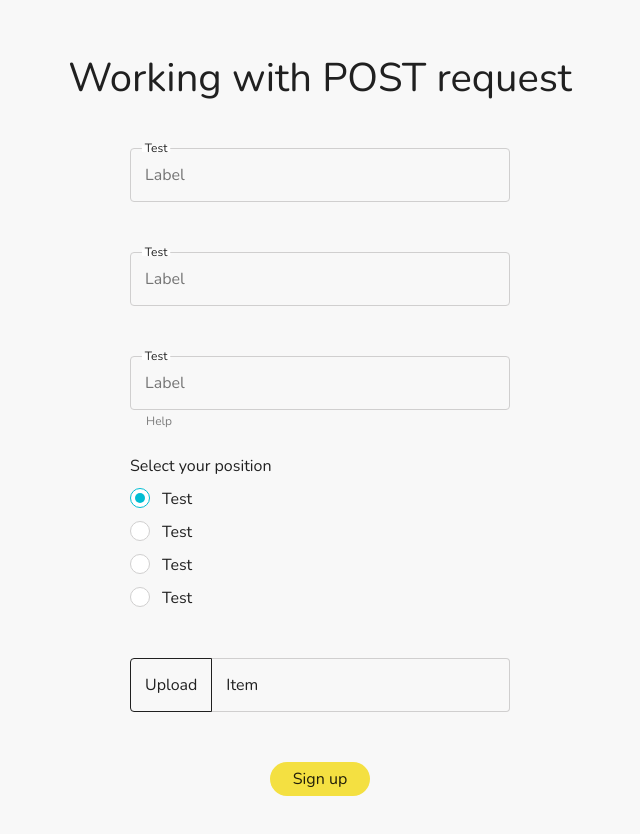
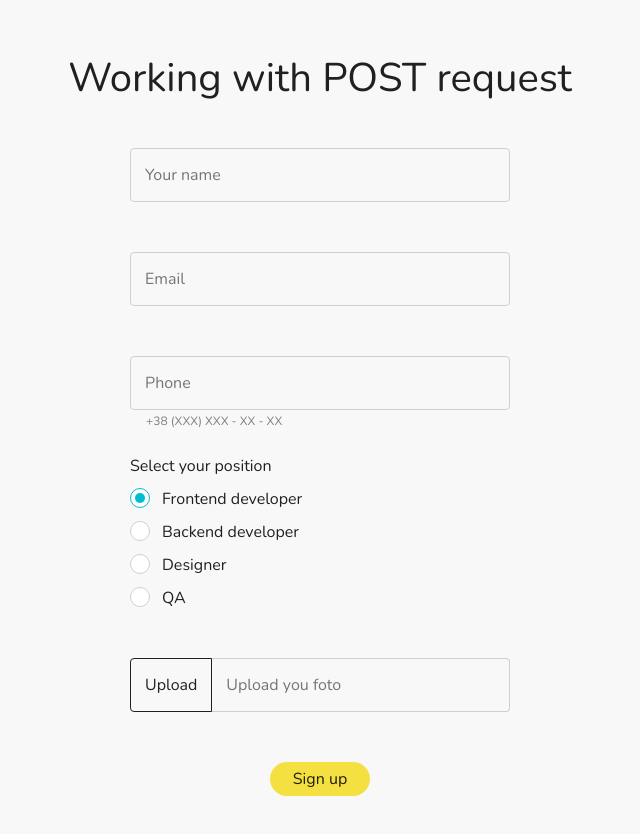
Before and after one commit to SpectreH/frontend-test-assignment, a Vue app in the folder frontend/: page / in a window 1280 px wide. Shown: the part 1360-2194 px from the top of the page, without its empty margins (320-960 px from the left). Built offline with nearby package versions, Linux system fonts and the light colour scheme.

Commit message:
create post form functionality

```diff
--- a/frontend/src/components/NormalInput.vue
+++ b/frontend/src/components/NormalInput.vue
@@ -1,8 +1,8 @@
 <template>
   <div>
-    <div class="input-group" error="false">
-      <label class="floating-label">{{ label }}</label>
-      <input placeholder="Label">
+    <div class="input-group" :error="errorMessage">
+      <label v-if="modelValue" class="floating-label">{{ label }}</label>
+      <input :placeholder="label" :value="modelValue" @input="$emit('update:modelValue', $event.target.value)">
     </div>
     <label v-if="helperMessage && !errorMessage" class="helper-message">{{ helperMessage }}</label>
     <label v-if="errorMessage" class="helper-message error">{{ errorMessage }}</label>
@@ -12,6 +12,7 @@
 <script>
 export default {
   props: {
+    modelValue: String,
     label: String,
     helperMessage: String,
     errorMessage: String,
--- a/frontend/src/components/RadioButton.vue
+++ b/frontend/src/components/RadioButton.vue
@@ -2,7 +2,7 @@
   <div>
     <label class="radio-container">
       <span>{{ label }}</span>
-      <input name="radio" type="radio" :value="value" :checked="selected"/>
+      <input name="radio" type="radio" :value="value" @input="$emit('update:modelValue', $event.target.value)" :checked="selected"/>
       <div class="b-input"></div>
     </label>
   </div>
--- /dev/null
+++ b/frontend/src/components/UploadInput.vue
@@ -0,0 +1,25 @@
+<template>
+  <div>
+    <div class="input-group upload" error="false">
+      <button type="button" upload>Upload</button>
+      <input :placeholder="label" disabled>
+    </div>
+    <label v-if="helperMessage && !errorMessage" class="helper-message">{{ helperMessage }}</label>
+    <label v-if="errorMessage" class="helper-message error">{{ errorMessage }}</label>
+  </div>
+</template>
+
+<script>
+export default {
+  props: {
+    value: File,
+    label: String,
+    helperMessage: String,
+    errorMessage: String,
+  }
+}
+</script>
+
+<style>
+
+</style>
--- a/frontend/src/style/input.scss
+++ b/frontend/src/style/input.scss
@@ -47,7 +47,7 @@ input {
     content: " ";
     display: block;
     position: absolute;
-    background: #fff;
+    background: $light-gray;
     height: 8px;
     top: 40%;
     left: -4px;
--- /dev/null
+++ b/frontend/src/style/main.scss
@@ -0,0 +1,40 @@
+// Main section style
+main {
+  .main-header, .form-header {
+    text-align: center;
+    margin: 0;
+    margin-bottom: 50px;
+    margin-left: 16px;
+    margin-right: 16px;
+  }
+
+  .main-people-list {
+    justify-content: center;
+    display: flex;
+    flex-wrap: wrap;
+    gap: 29px;
+  }
+
+  .main-people-more {
+    margin-top: 50px;
+    display: flex;
+    justify-content: center;
+    margin-bottom: 140px;
+  }
+}
+
+
+// Main section people card style
+.card {
+  width: 370px;
+  height: 254px;
+  background-color: #fff;
+  border-radius: 10px;
+
+  .card-content {
+    padding: 20px;
+    display: grid;
+    gap: 20px;
+    justify-items: center;
+  }
+}
--- /dev/null
+++ b/frontend/src/style/nav.scss
@@ -0,0 +1,28 @@
+// Nav section style
+nav {
+  display: grid;
+  background: linear-gradient(0deg, rgba(0, 0, 0, 0.5), rgba(0, 0, 0, 0.5)), url("../assets/pexels-alexandr-podvalny-1227513.jpeg");
+  background-position: 60% 81%;
+  background-size: 2500px;
+  margin-bottom: 140px;
+
+  .nav-content {
+    margin: auto;
+    justify-items: center;
+    text-align: center;
+    max-width: 380px;
+    display: grid;
+    gap: 32px;
+
+    .nav-content-text {
+      color: #fff;
+      display: grid;
+      gap: 21px;
+    }
+
+    h1,
+    p {
+      margin: 0;
+    }
+  }
+}
--- a/frontend/src/style/style.scss
+++ b/frontend/src/style/style.scss
@@ -40,3 +40,5 @@ body, button, input {
 @import 'input';
 @import 'radio';
 @import 'responsive';
+@import 'nav';
+@import 'main'
--- a/frontend/src/views/HomeView.vue
+++ b/frontend/src/views/HomeView.vue
@@ -10,7 +10,7 @@
       </div>
     </nav>
     <main>
-      <section>
+      <section ref="section1">
         <h1 class="main-header">Working with GET request</h1>
 
         <div class="main-people-list">
@@ -22,30 +22,27 @@
         </div>
       </section>
 
-      <section style="margin-bottom: 100px">
+      <section style="margin-bottom: 100px" ref="section2">
         <h1 class="form-header">Working with POST request</h1>
         <form action="POST" style="width: 380px; display: grid; margin: auto;">
           <div style="display: grid; gap: 50px">
-            <NormalInput label="Test" />
-            <NormalInput label="Test" />
-            <NormalInput label="Test" helperMessage="Help" />
+            <NormalInput label="Your name" v-model="name" />
+            <NormalInput label="Email" v-model="email" />
+            <NormalInput label="Phone" v-model="phone" helperMessage="+38 (XXX) XXX - XX - XX" />
           </div>
 
           <div class="radio-input-group" style="display: grid; gap: 7px; margin-top: 25px; margin-bottom: 47px">
             <label>Select your position</label>
-            <RadioButton :value="1" label="Test" selected/>
-            <RadioButton :value="1" label="Test" />
-            <RadioButton :value="1" label="Test" />
-            <RadioButton :value="1" label="Test" />
+            <RadioButton v-model="position" value="Frontend developer" label="Frontend developer" selected/>
+            <RadioButton v-model="position" value="Backend developer" label="Backend developer" />
+            <RadioButton v-model="position" value="Designer" label="Designer" />
+            <RadioButton v-model="position" value="QA" label="QA" />
           </div>
 
-          <div class="input-group upload" error="false">
-            <button type="button" upload>Upload</button>
-            <input placeholder="Upload your photo"  value="Item" disabled>
-          </div>
+          <UploadInput label="Upload you foto"/>
 
           <div style="display: flex; justify-content: center; margin-top: 50px">
-            <button @click.prevent>Sign up</button>
+            <button @click.prevent="submit">Sign up</button>
           </div>
         </form>
       </section>
@@ -57,79 +54,27 @@
 import PeopleCard from "@/components/PeopleCard.vue"
 import RadioButton from "@/components/RadioButton.vue"
 import NormalInput from "@/components/NormalInput.vue"
+import UploadInput from "@/components/UploadInput.vue"
 export default {
   name: 'HomeView',
   components: {
     PeopleCard,
     RadioButton,
-    NormalInput
+    NormalInput,
+    UploadInput
+  },
+  data() {
+    return {
+      name: "",
+      email: "",
+      phone: "",
+      position: "Frontend developer",
+    }
+  },
+  methods: {
+    submit() {
+      console.log(this.name, this.email, this.phone, this.position)
+    },
   }
 }
 </script>
-
-<style lang="scss">
-  nav {
-    display: grid;
-    background: linear-gradient(0deg, rgba(0, 0, 0, 0.5), rgba(0, 0, 0, 0.5)), url("../assets/pexels-alexandr-podvalny-1227513.jpeg");
-    background-position: 60% 81%;
-    background-size: 2500px;
-    margin-bottom: 140px;
-
-    .nav-content {
-      margin: auto;
-      justify-items: center;
-      text-align: center;
-      max-width: 380px;
-      display: grid;
-      gap: 32px;
-
-      .nav-content-text {
-        color: #fff;
-        display: grid;
-        gap: 21px;
-      }
-
-      h1, p {
-        margin: 0;
-      }
-    }
-  }
-
-  main {
-    .main-header, .form-header {
-      text-align: center;
-      margin: 0;
-      margin-bottom: 50px;
-      margin-left: 16px;
-      margin-right: 16px;
-    }
-
-    .main-people-list {
-      justify-content: center;
-      display: flex;
-      flex-wrap: wrap;
-      gap: 29px;
-    }
-
-    .main-people-more {
-      margin-top: 50px;
-      display: flex;
-      justify-content: center;
-      margin-bottom: 140px;
-    }
-  }
-
-  .card {
-    width: 370px;
-    height: 254px;
-    background-color: #fff;
-    border-radius: 10px;
-
-    .card-content {
-      padding: 20px;
-      display: grid;
-      gap: 20px;
-      justify-items: center;
-    }
-  }
-</style>
```
